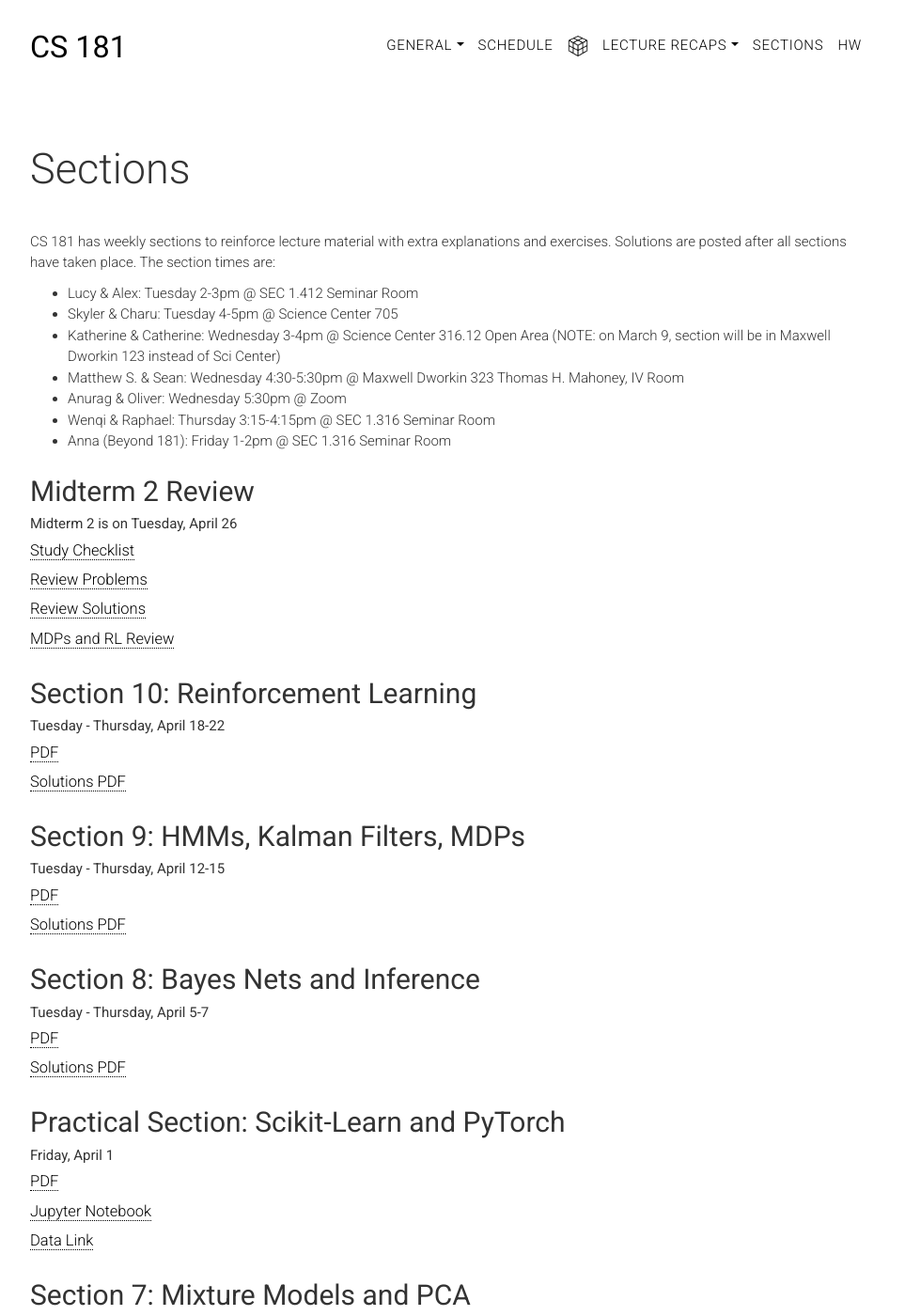
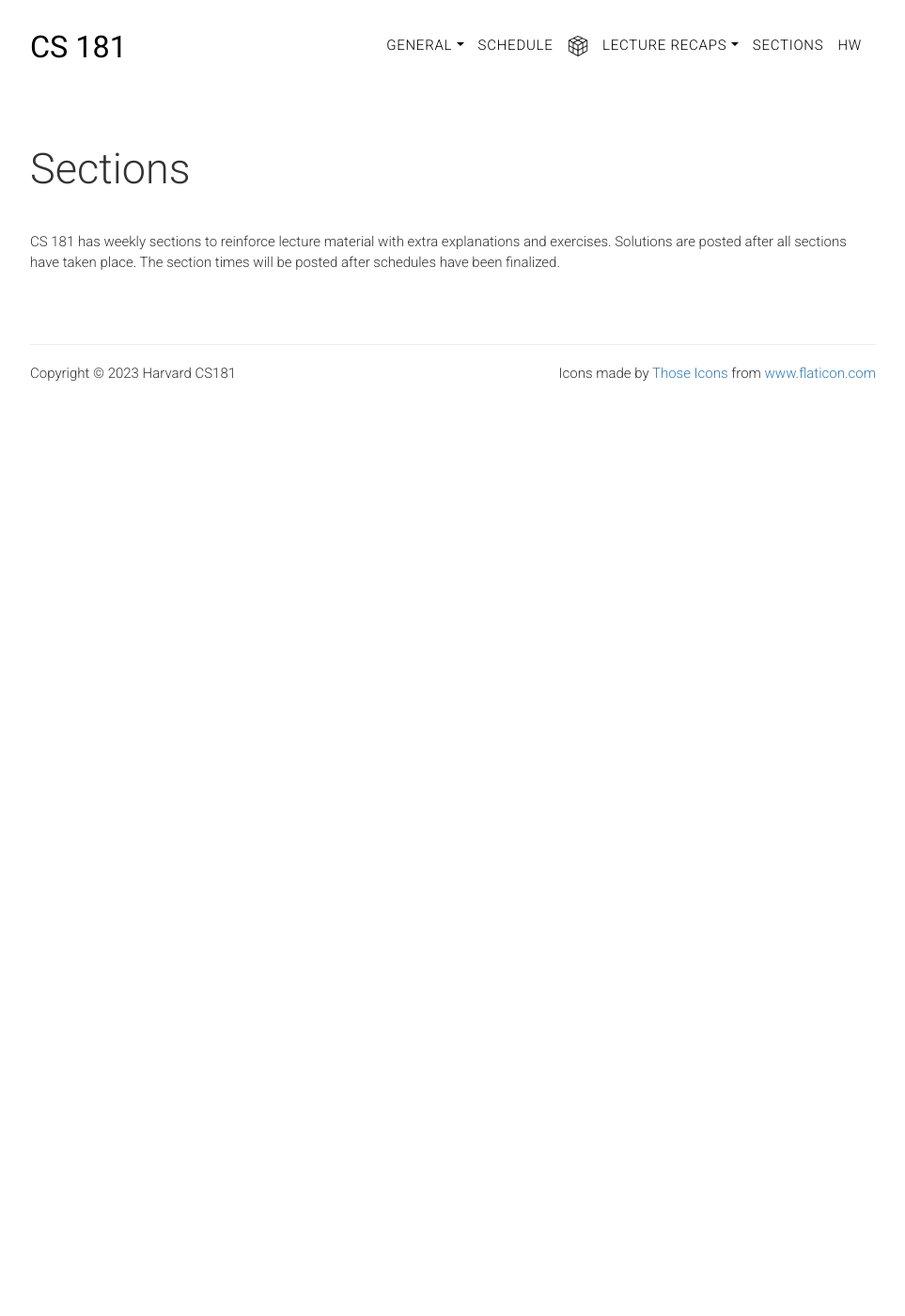
Before and after one commit to harvard-ml-courses/cs181-web, a Jekyll site: the page built from sections.html, in a window 1280 px wide and 1400 px high. Shown: the whole window at 94% size, without its empty margins (158-1121 px from the left). Built offline with Jekyll 4.4.1, drawn with Linux system fonts in a browser that asks for light colours; some of the changed text lies outside the part shown.

Commit message:
Wiped out sections for now.

```diff
--- a/sections.html
+++ b/sections.html
@@ -10,8 +10,10 @@ weight: 0
             CS 181 has weekly sections to reinforce lecture material with extra explanations
             and exercises. Solutions are posted after all sections have taken place.
 
-            The section times are:
-            <ul>
+            The section times will be posted after schedules have been finalized.
+
+
+            <!--<ul>
                 <li> Lucy & Alex: Tuesday 2-3pm @ SEC 1.412 Seminar Room</li>
                 <li> Skyler & Charu: Tuesday 4-5pm @ Science Center 705</li>
                 <li> Katherine & Catherine: Wednesday 3-4pm @ Science Center 316.12 Open Area (NOTE: on March 9, section will be in Maxwell Dworkin 123 instead of Sci Center) </li>
@@ -19,7 +21,7 @@ weight: 0
                 <li> Anurag & Oliver: Wednesday 5:30pm @ Zoom</li>
                 <li> Wenqi & Raphael: Thursday 3:15-4:15pm @ SEC 1.316 Seminar Room</li>
                 <li> Anna (Beyond 181): Friday 1-2pm @ SEC 1.316 Seminar Room</li>
-            </ul>
+            </ul>-->
         </p>
 
 
@@ -33,7 +35,7 @@ weight: 0
             <li><a href="sections/sec01_soln.pdf" target="_blank">Solutions PDF</a></li>
         </ul> -->
 
-        <h2 class="title" id="mid2">Midterm 2 Review</h2>
+        <!--<h2 class="title" id="mid2">Midterm 2 Review</h2>
         <p class="head-subtitle"> Midterm 2 is on Tuesday, April 26 </p>
         <ul class="lists">
             <li><a href="sections/midterm2_review/Midterm_2_Checklist.pdf"  target="_blank">Study Checklist</a></li>
@@ -144,7 +146,7 @@ weight: 0
         <ul class="lists">
             <li><a href="sections/sec0_semicondensed.pdf" target="_blank">PDF</a></li>
             <li><a href="sections/sec0_solutions.pdf" target="_blank">Solutions</a></li>
-        </ul>
+        </ul>-->
 
     </div>
 </section>
```
